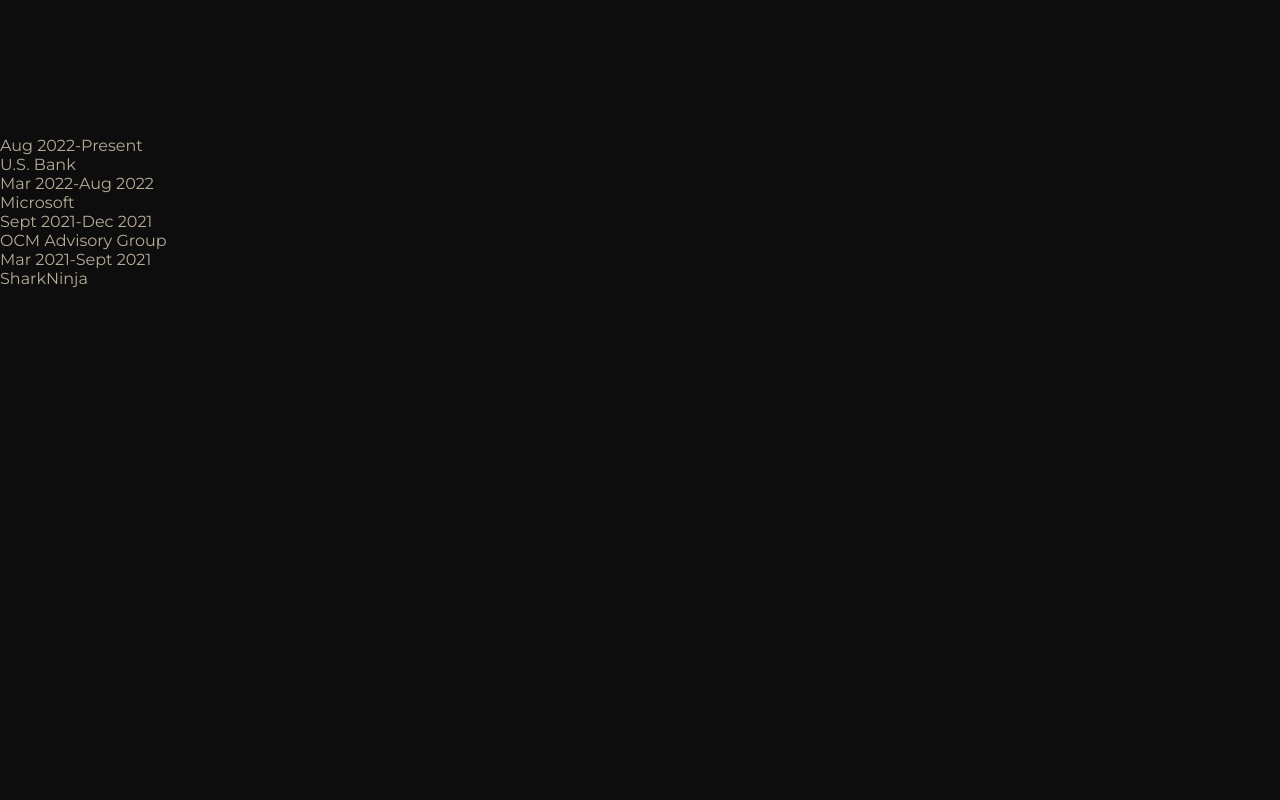
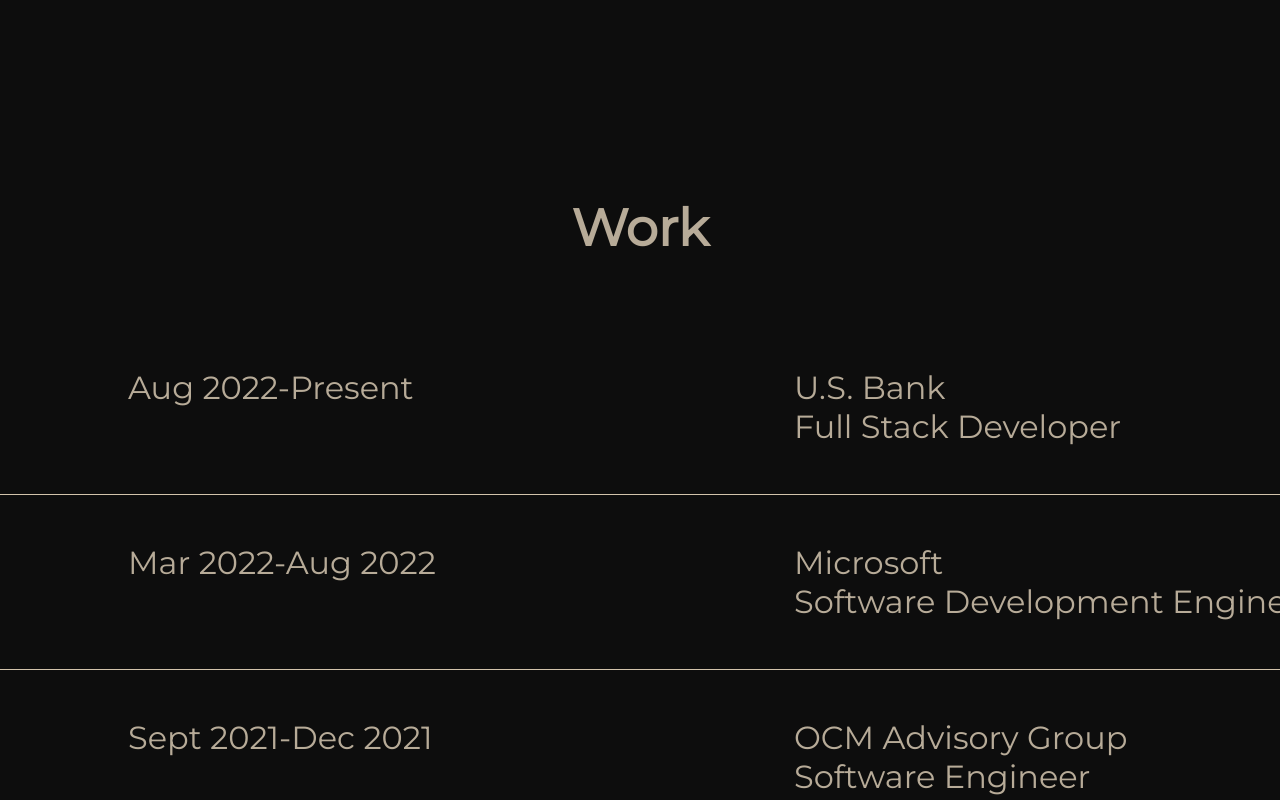
Before and after one commit to Hemanthhh/Portfolio-UI, a React (Vite) app in the folder Portfolio/: page / in a window 1280 px wide. Shown: the part 760-1560 px from the top of the page. Before the commit the page ends 1048 px from the top, so only its background shows below. Built offline with nearby package versions, Linux system fonts and the light colour scheme; a web font is replaced by a local one.

Commit message:
Added Work page CSS

```diff
--- a/Portfolio/src/components/Work/Work.css
+++ b/Portfolio/src/components/Work/Work.css
@@ -0,0 +1,52 @@
+.Title{
+    margin: 0 auto;
+    text-align: center;
+    padding: 5%;
+}
+
+
+.WorkList{
+    display: flex;
+    padding-left: 5rem;
+    padding-right: 5rem;
+    list-style: none;
+    grid-template-columns: repeat(auto-fit, minmax(200px, 1fr));
+    grid-gap: 10px;
+    font-size: xx-large;
+    border-bottom: 1px solid #d2c3ab;
+    font-weight: bolder;
+    /*transition: 0.1s;*/
+    position: relative;
+    overflow: hidden;
+
+}
+
+.WorkList::before {
+    content: " ";
+    display: block;
+    position: absolute;
+    top: 0;
+    left: 0;
+    bottom: 0;
+    right: 0;
+    background-color: #eb5939;
+    border-radius: 6px;
+    z-index: -1;
+    transition: transform 1s ease;
+    transform: scaleY(0);
+}
+
+.WorkList:hover::before {
+    transform: scaleY(1);
+}
+
+.WorkList:hover{
+    color: #0d0d0d;
+}
+.WorkListItem{
+    padding: 3rem;
+    border-top: 3px;
+    border-bottom: 3px;
+    width: 50%;
+    flex: 0 0 auto;
+}
--- a/Portfolio/src/components/Work/Work.jsx
+++ b/Portfolio/src/components/Work/Work.jsx
@@ -8,34 +8,43 @@
             "company": "U.S. Bank",
             "startDate": "Aug 2022",
             "endDate": "Present",
+            "role": "Full Stack Developer"
         },
         {
             "id": 2,
             "company": "Microsoft",
             "startDate": "Mar 2022",
             "endDate": "Aug 2022",
+            "role": "Software Development Engineer"
         },
         {
             "id": 3,
             "company": "OCM Advisory Group",
             "startDate": "Sept 2021",
             "endDate": "Dec 2021",
+            "role": "Software Engineer"
         },
         {
             "id": 4,
             "company": "SharkNinja",
             "startDate": "Mar 2021",
             "endDate": "Sept 2021",
+            "role": "Software Engineer - Data Platform"
         }
     ];
 
     return (
         <div className="Work">
-            <ul className="Work__list">
+            <h1 className="Title">Work</h1>
+            <ul >
                 {workExperience.map((item) => (
-                    <ul>
-                        <li key={item.id}>{item.startDate + "-" + item.endDate}</li>
-                        <li key={item.id}>{item.company}</li>
+                    <ul className="WorkList">
+                        <li key={item.id} className="WorkListItem">{item.startDate + "-" + item.endDate}</li>
+                        <li key={item.id} className="WorkListItem">
+                            {item.company}
+                            <br/>
+                            {item.role}
+                        </li>
                     </ul>
                 ))}
             </ul>
```
